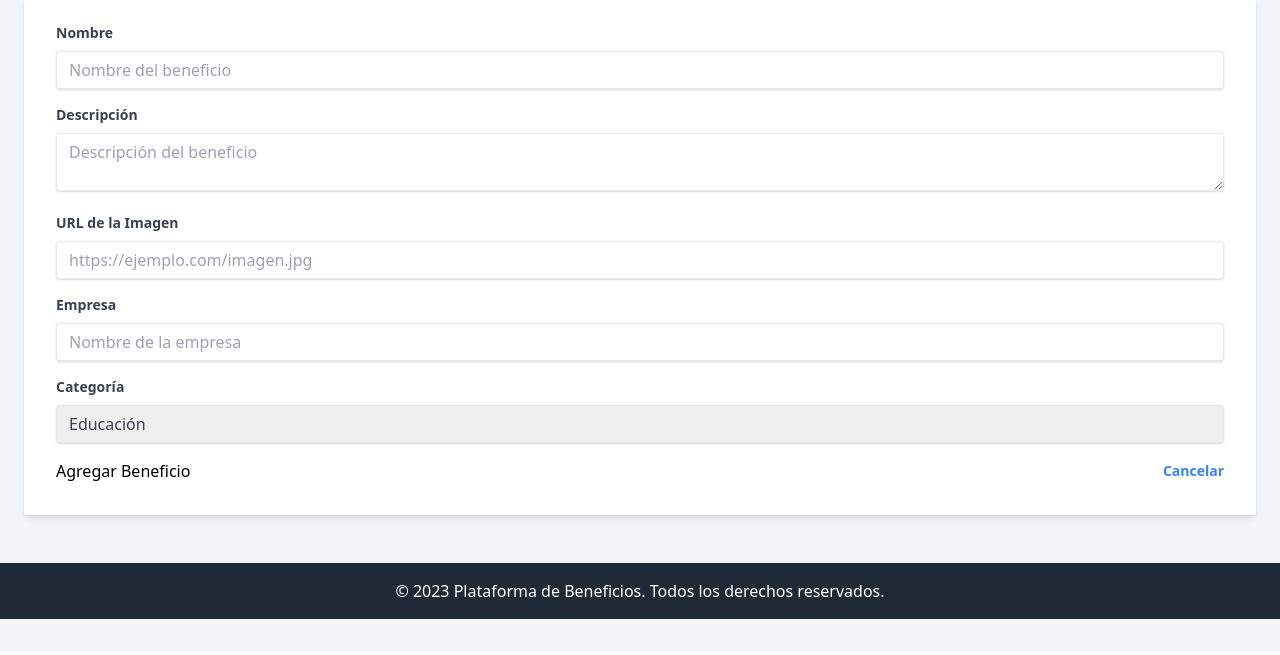
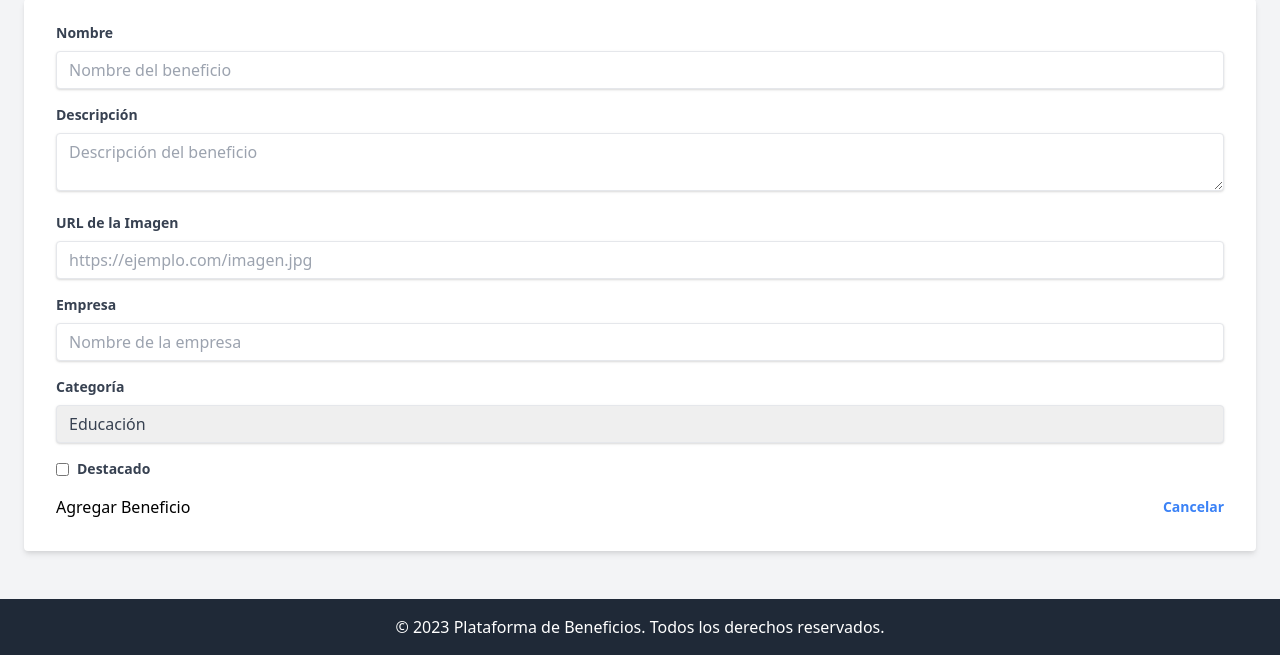
Before and after one commit to aeiberra/BenefitHub, a Flask app: page /admin/benefit in a window 1280 px wide. Shown: the part 149-804 px from the top of the page. Before the commit the page ends 768 px from the top, so only its background shows below. Run offline with Flask 3, Linux system fonts and the light colour scheme; a user stored in the database is signed in.

Commit message:
Agent query: Can you access the admin dashboard and confirm if there's a new column for marking benefits as featured? Also, check if featured benefits are displayed on the main page.

```diff
--- a/templates/admin/benefit_form.html
+++ b/templates/admin/benefit_form.html
@@ -38,6 +38,12 @@
             {% endfor %}
         </select>
     </div>
+    <div class="mb-4">
+        <label class="flex items-center">
+            <input type="checkbox" class="form-checkbox" name="featured" {% if benefit and benefit.featured %}checked{% endif %}>
+            <span class="ml-2 text-gray-700 text-sm font-bold">Destacado</span>
+        </label>
+    </div>
     <div class="flex items-center justify-between">
         <button class="btn-primary" type="submit">
             {% if benefit %}Actualizar{% else %}Agregar{% endif %} Beneficio
```
Also changed, not shown: instance/app.db.
